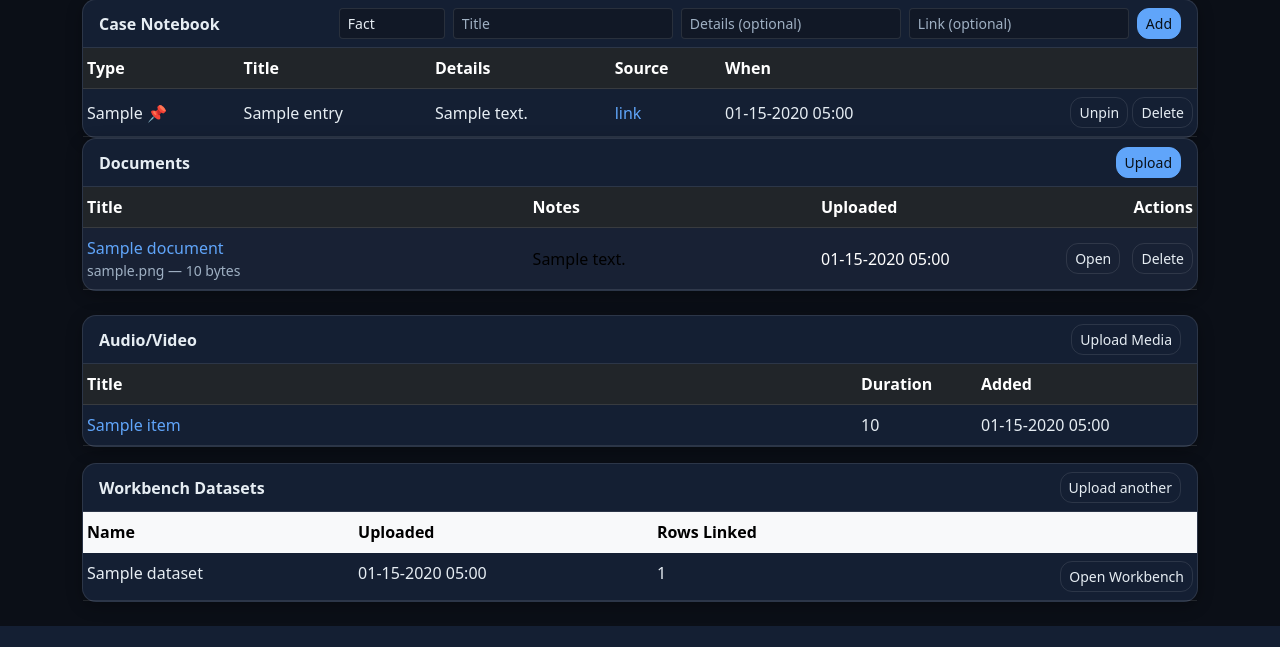
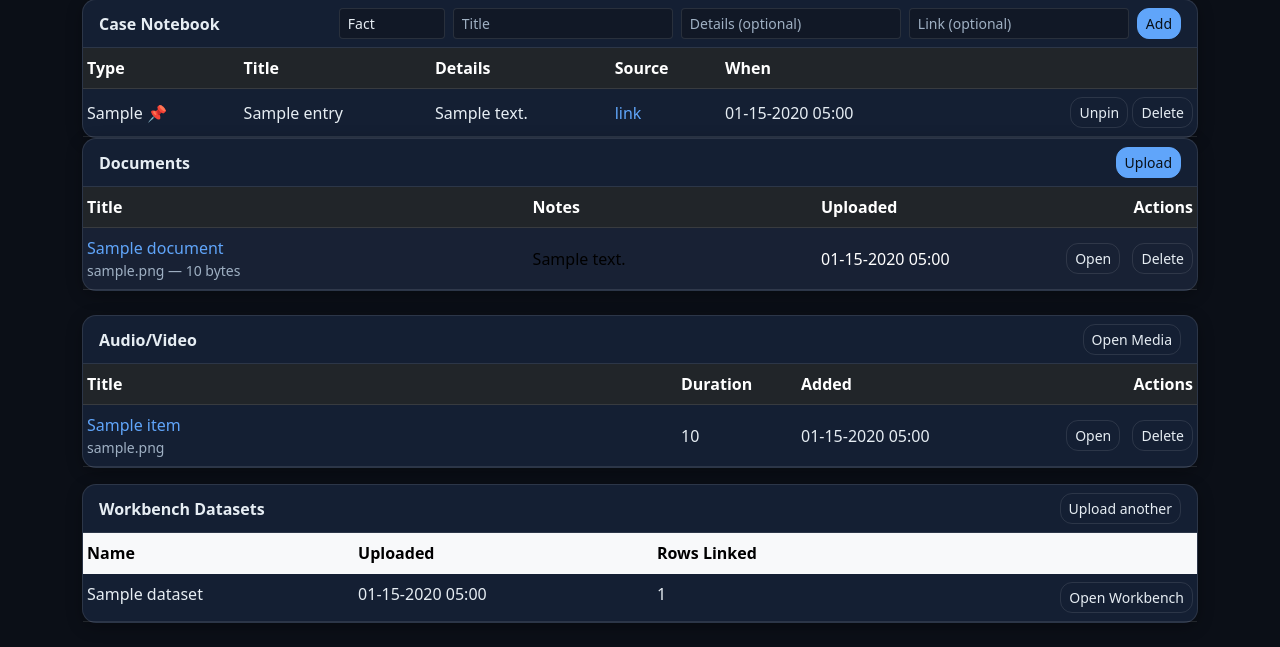
Before and after one commit to NewsNowIndy/Dashboard, a Flask app: a page that uses templates/project_detail.html in a window 1280 px wide. Shown: the part 362-1009 px from the top of the page. Before the commit the page ends 988 px from the top, so only its background shows below. Run offline with Flask 3, Linux system fonts and the light colour scheme; a user stored in the database is signed in; tables that the repository leaves empty hold one stand-in row (values such as "Sample post"); parts of the project's set-up code (start-up, migrations or seed data) failed here and were passed over.

Commit message:
Added Media Delete Function (closes #5)
Detailed description of what you did:
- update routes_media.py to add delete route
- update media_index.html to add delete button
- update media_view.html to add delete button
- update project_detail.html to add delete button

```diff
--- a/routes_media.py
+++ b/routes_media.py
@@ -240,3 +240,54 @@ def download(media_id):
         return send_file(m.stored_path, as_attachment=True, download_name=m.filename)
     finally:
         db.close()
+
+@bp.post("/media/<int:media_id>/delete")
+@login_required
+def delete(media_id: int):
+    """
+    Delete a media item, its on-disk files, and its AV-FTS row.
+    Redirect back to the project if linked, else media index.
+    """
+    db = SessionLocal()
+    try:
+        m = db.get(MediaItem, media_id)
+        if not m:
+            flash("Media not found.", "warning")
+            return redirect(url_for("media.index"))
+
+        # Where to go after delete
+        proj_slug = None
+        if m.project_id:
+            proj_slug = db.query(Project.slug).filter(Project.id == m.project_id).scalar()
+
+        # Remove the main stored file
+        try:
+            if m.stored_path and os.path.exists(m.stored_path):
+                os.remove(m.stored_path)
+        except Exception:
+            pass
+
+        # Remove any optional derivative files if your model has them
+        for attr in ("transcript_path", "waveform_path", "preview_path", "audio_path"):
+            p = getattr(m, attr, None)
+            if p and os.path.exists(p):
+                try:
+                    os.remove(p)
+                except Exception:
+                    pass
+
+        # Remove from AV FTS index (if present)
+        try:
+            db.execute(text("DELETE FROM av_fts WHERE media_id = :mid"), {"mid": m.id})
+        except Exception:
+            pass
+
+        db.delete(m)
+        db.commit()
+        flash("Media deleted.", "success")
+    finally:
+        db.close()
+
+    if proj_slug:
+        return redirect(url_for("project_detail", slug=proj_slug))
+    return redirect(url_for("media.index"))
--- a/templates/project_detail.html
+++ b/templates/project_detail.html
@@ -194,44 +194,50 @@
   </div>
 </div>
 
-<!-- Media section -->
+<!-- Media section (always shown) -->
 <div class="card mt-3">
   <div class="card-header d-flex justify-content-between align-items-center">
     <strong>Audio/Video</strong>
-    <a class="btn btn-sm btn-outline-light"
-       href="{{ url_for('media.upload') }}?project_id={{ project.id }}">
-      Upload Media
-    </a>
+    <a class="btn btn-sm btn-outline-primary" href="{{ url_for('media.index') }}">Open Media</a>
   </div>
   <div class="card-body p-0">
     {% if media and media|length %}
-      <div class="table-responsive" style="max-height: 40vh; overflow-y: auto;">
       <table class="table table-sm table-hover mb-0 align-middle">
         <thead class="table-dark">
           <tr>
             <th>Title</th>
             <th style="width: 120px;">Duration</th>
-              <th style="width: 220px;">Added</th>
+            <th style="width: 180px;">Added</th>
+            <th style="width: 220px;" class="text-end">Actions</th>
           </tr>
         </thead>
         <tbody>
         {% for m in media %}
           <tr>
-                <td>
+            <td class="text-wrap">
               <a href="{{ url_for('media.view', media_id=m.id) }}" class="text-decoration-none">
                 {{ m.title or m.filename }}
               </a>
+              <div class="small text-muted">{{ m.filename }}</div>
             </td>
             <td>{{ m.duration_seconds or '—' }}</td>
             <td>{{ m.created_at|localfmt }}</td>
+            <td class="text-end">
+              <a class="btn btn-sm btn-outline-info me-2" href="{{ url_for('media.view', media_id=m.id) }}">Open</a>
+              <form method="post"
+                    action="{{ url_for('media.delete', media_id=m.id) }}"
+                    class="d-inline"
+                    onsubmit="return confirm('Delete this media? This cannot be undone.');">
+                <button class="btn btn-sm btn-outline-danger">Delete</button>
+              </form>
+            </td>
           </tr>
         {% endfor %}
         </tbody>
       </table>
-      </div>
     {% else %}
       <div class="p-3">
-        <div class="alert alert-secondary mb-0">No Media Uploaded</div>
+        <div class="alert alert-secondary mb-0">No Media Uploaded.</div>
       </div>
     {% endif %}
   </div>
```
Also changed, not shown: templates/media_index.html (+27 -3 lines), templates/media_view.html (+16 -1 lines), 2 other files. Lines whose indentation alone changed are shown as unchanged.
